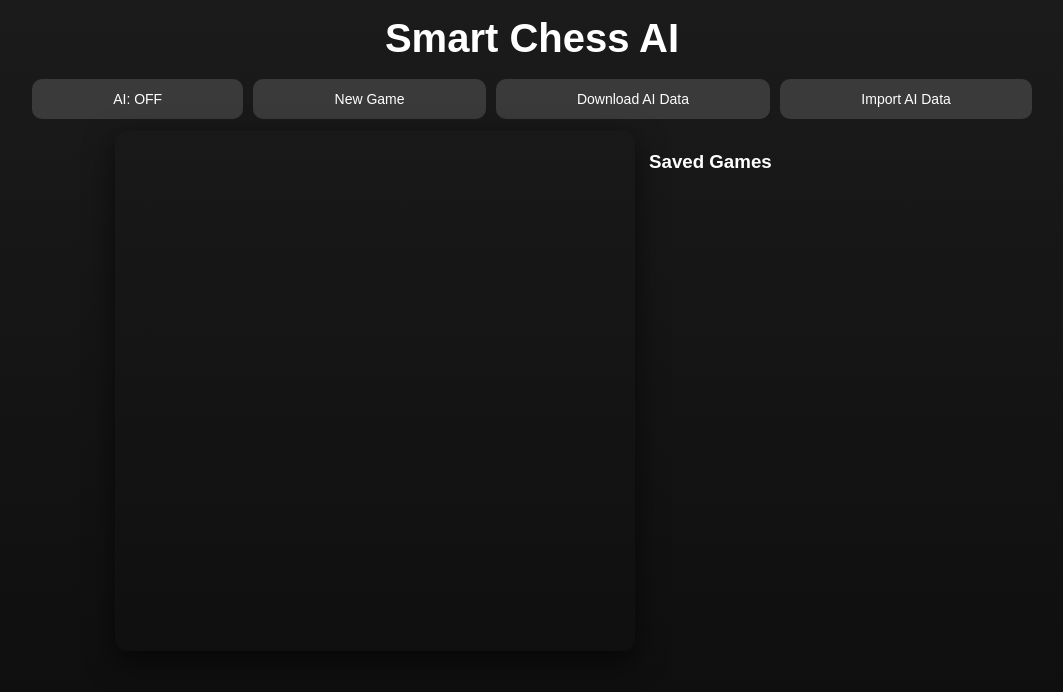
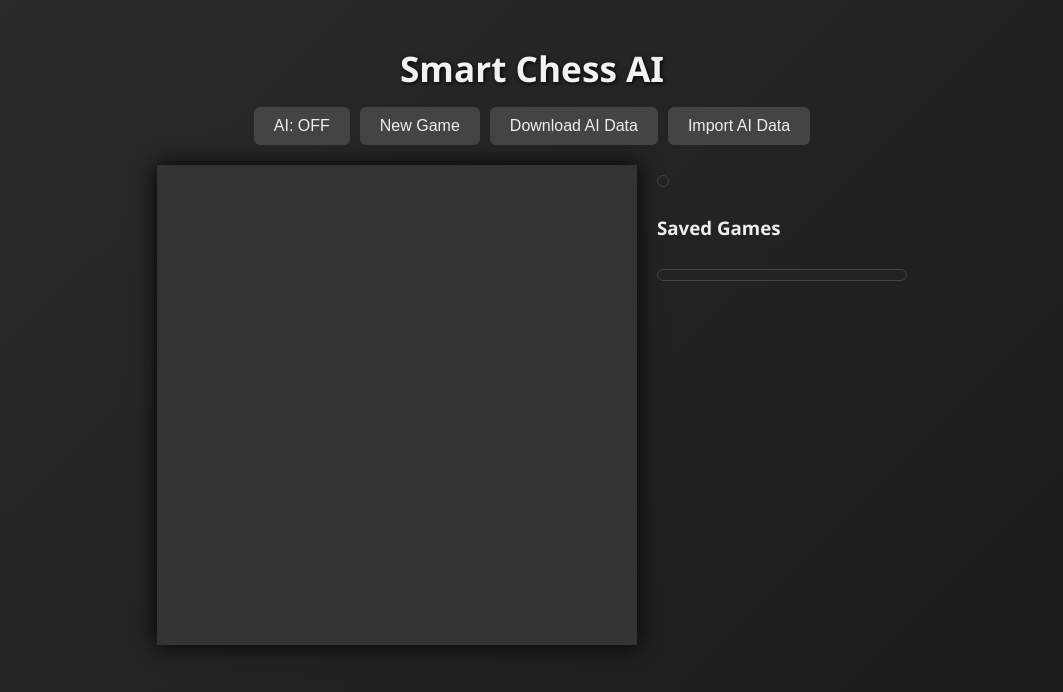
Before and after one commit to Infernalblight/refactored-octo-barnacle, a plain HTML site: page Chess.html in a window 1280 px wide. Shown: the whole page, without its empty margins (108-1171 px from the left). Drawn offline with nearby package versions, Linux system fonts and the light colour scheme.

Commit message:
Update style.css

```diff
--- a/style.css
+++ b/style.css
@@ -1,132 +1,67 @@
-*{box-sizing:border-box;margin:0;padding:0}
+*{box-sizing:border-box}
 
-body{
-font-family:Arial,Helvetica,sans-serif;
-background:linear-gradient(180deg,#1b1b1b,#0d0d0d);
-color:#fff;
-min-height:100vh;
-display:flex;
-justify-content:center;
-align-items:flex-start;
-padding:16px;
-}
+/* ===== Layout ===== */
+body{margin:0;font-family:'Segoe UI',sans-serif;background:#1a1a1a;color:#eee}
+.container{max-width:1100px;margin:0 auto;padding:20px;text-align:center}
+h1{font-size:2.2em;margin-bottom:15px;color:#f2f2f2;text-shadow:1px 1px 4px #000}
 
-.container{
-width:100%;
-max-width:1000px;
-display:flex;
-flex-direction:column;
-align-items:center;
-gap:12px;
-}
+.controls{margin-bottom:20px;display:flex;flex-wrap:wrap;gap:10px;justify-content:center}
+button{background:#444;border:none;color:#eee;padding:10px 20px;font-size:16px;cursor:pointer;border-radius:6px;transition:.3s}
+button:hover{background:#666}
+button:active{transform:scale(.95);box-shadow:0 2px 4px rgba(0,0,0,.5)}
 
-h1{
-text-align:center;
-font-size:clamp(24px,5vw,40px);
-margin-bottom:6px;
-}
-
-.controls{
-display:flex;
-flex-wrap:wrap;
-justify-content:center;
-gap:10px;
-width:100%;
-}
-
-.controls button{
-padding:12px 16px;
-border:none;
-border-radius:10px;
-background:#3a3a3a;
-color:#fff;
-font-size:14px;
-flex:1 1 auto;
-min-width:120px;
-}
-
-.game-area{
-display:flex;
-gap:14px;
-width:100%;
-align-items:flex-start;
-justify-content:center;
-flex-wrap:wrap;
-}
+/* ===== Game Area ===== */
+.game-area{display:flex;justify-content:center;align-items:flex-start;gap:20px;margin-top:10px;flex-wrap:wrap}
 
 #board{
 display:grid;
 grid-template-columns:repeat(8,1fr);
-width:min(92vw,520px);
+width:min(92vw,480px);
 aspect-ratio:1/1;
-border-radius:12px;
-overflow:hidden;
-box-shadow:0 10px 30px rgba(0,0,0,0.6);
+border:4px solid #333;
+box-shadow:0 0 20px #000;
+background:#333;
 }
 
-.square{
-display:flex;
-justify-content:center;
-align-items:center;
-user-select:none;
-}
-
+.square{display:flex;justify-content:center;align-items:center;font-size:clamp(24px,6vw,40px);user-select:none;position:relative;transition:.2s}
 .light{background:#f0d9b5}
 .dark{background:#b58863}
 
-.piece{
-font-size:clamp(26px,6vw,48px);
-cursor:grab;
-touch-action:none;
+.square.highlight{box-shadow:inset 0 0 0 5px yellow;animation:pulse 1s infinite alternate}
+@keyframes pulse{0%{box-shadow:inset 0 0 0 4px yellow}100%{box-shadow:inset 0 0 0 6px yellow}}
+
+.piece{cursor:grab;user-select:none;text-shadow:2px 2px 4px rgba(0,0,0,.6)}
+.piece:hover{transform:scale(1.15) translateY(-3px);text-shadow:2px 2px 6px #000}
+
+/* ===== Sidebar ===== */
+.sidebar{display:flex;flex-direction:column;align-items:flex-start;width:min(92vw,250px);font-size:16px;gap:10px}
+#status{font-weight:bold;font-size:18px;color:#ffd700;text-shadow:1px 1px 2px #000}
+#info{font-size:14px;color:#ccc;max-height:250px;overflow-y:auto;padding:5px;border:1px solid #444;border-radius:6px;background:#222;font-family:monospace;line-height:1.4}
+#info div:hover{background:#444;cursor:pointer}
+
+/* ===== Saved Games List ===== */
+#gameList{max-height:300px;overflow-y:auto;width:100%;border:1px solid #444;border-radius:6px;background:#222;padding:5px}
+.savedGame{display:flex;justify-content:space-between;align-items:center;padding:4px 6px;margin-bottom:4px;background:#333;border-radius:4px;transition:.2s}
+.savedGame:hover{background:#444}
+.savedGame button{padding:2px 6px;font-size:14px;border-radius:4px}
+
+/* ===== Last Move Highlight ===== */
+.square.last-move::after{content:"";position:absolute;top:0;left:0;width:100%;height:100%;background:rgba(255,255,0,.3);pointer-events:none;border-radius:4px}
+
+/* ===== Scrollbar Styling ===== */
+#info::-webkit-scrollbar,#gameList::-webkit-scrollbar{width:8px}
+#info::-webkit-scrollbar-track,#gameList::-webkit-scrollbar-track{background:#222;border-radius:4px}
+#info::-webkit-scrollbar-thumb,#gameList::-webkit-scrollbar-thumb{background:#555;border-radius:4px}
+#info::-webkit-scrollbar-thumb:hover,#gameList::-webkit-scrollbar-thumb:hover{background:#888}
+
+/* ===== Responsive ===== */
+@media(max-width:1000px){
+.game-area{flex-direction:column;align-items:center}
+.sidebar{width:100%;max-width:480px}
 }
 
-.highlight{
-box-shadow:inset 0 0 0 4px rgba(255,255,0,0.6);
-}
-
-.sidebar{
-display:flex;
-flex-direction:column;
-gap:10px;
-width:min(92vw,300px);
-}
-
-#status{
-font-weight:bold;
-color:#ffd400;
-font-size:18px;
-}
-
-#info{
-font-size:14px;
-opacity:0.9;
-}
-
-.savedGame{
-background:#2a2a2a;
-padding:8px;
-border-radius:8px;
-display:flex;
-justify-content:space-between;
-align-items:center;
-}
-
-.savedGame button{
-padding:6px 10px;
-border:none;
-border-radius:6px;
-background:#4a4a4a;
-color:#fff;
-font-size:12px;
-}
-
-@media (max-width:700px){
-.game-area{
-flex-direction:column;
-align-items:center;
-}
-.sidebar{
-width:100%;
-max-width:520px;
-}
-}
+/* ===== Extra Styling ===== */
+body::before{content:"";position:fixed;top:0;left:0;width:100%;height:100%;background:linear-gradient(135deg,#2b2b2b,#1a1a1a);z-index:-1}
+.square.dark{box-shadow:inset 0 0 3px rgba(0,0,0,.3)}
+.square.light{box-shadow:inset 0 0 2px rgba(255,255,255,.2)}
+#gameList div:last-child{margin-bottom:0}
```
